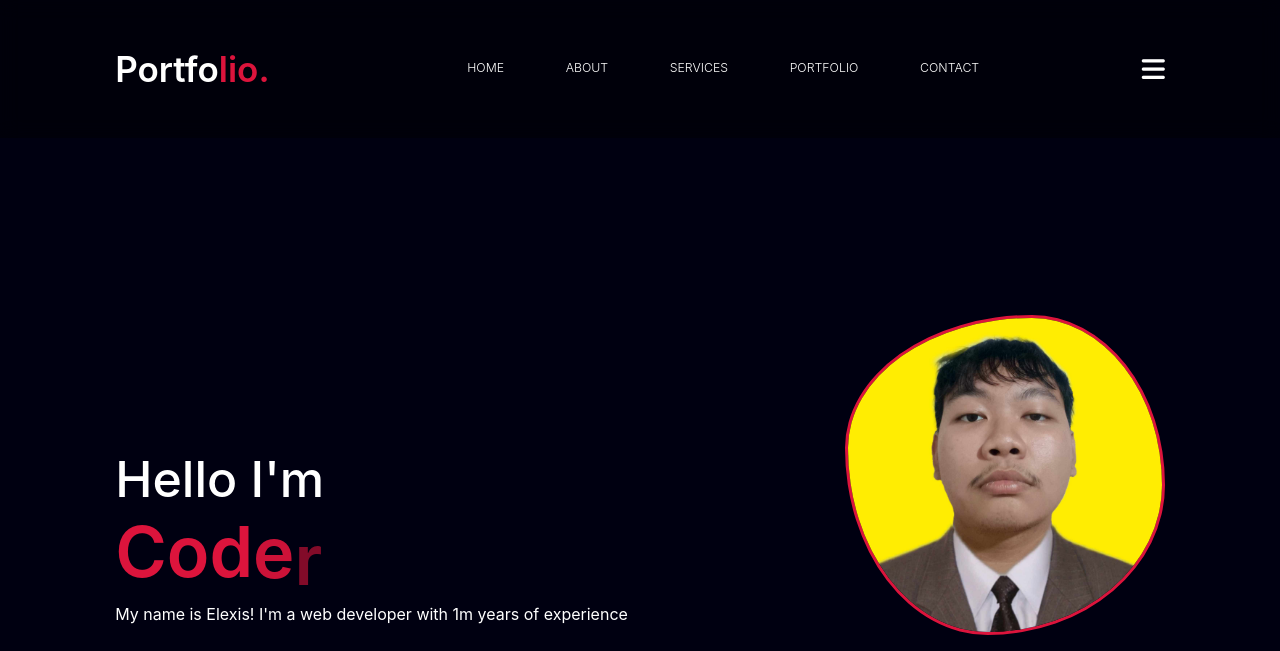
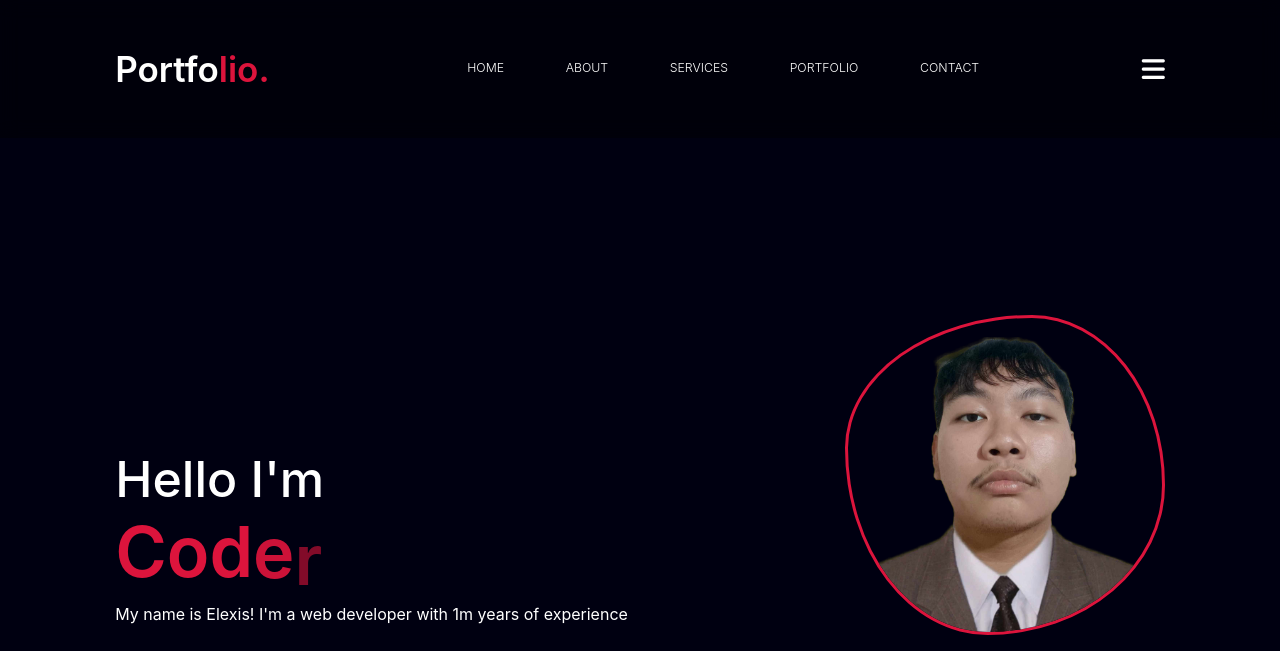
Before and after one commit to LokiAtAsgard/ManhicWebsite, a plain HTML site: page index.html in a window 1280 px wide. Shown: the top 651 px of the page. Drawn offline with nearby package versions, Linux system fonts and the light colour scheme; no server answers.

Commit message:
Update index.html

```diff
--- a/index.html
+++ b/index.html
@@ -83,7 +83,7 @@
             </div>
         </div>
         <div class="home-img">
-            <img src="testing.jpg" alt="">
+            <img src="pictureko.png" alt="">
         </div>
     </section>
     <!-- About Section Code-->
```
